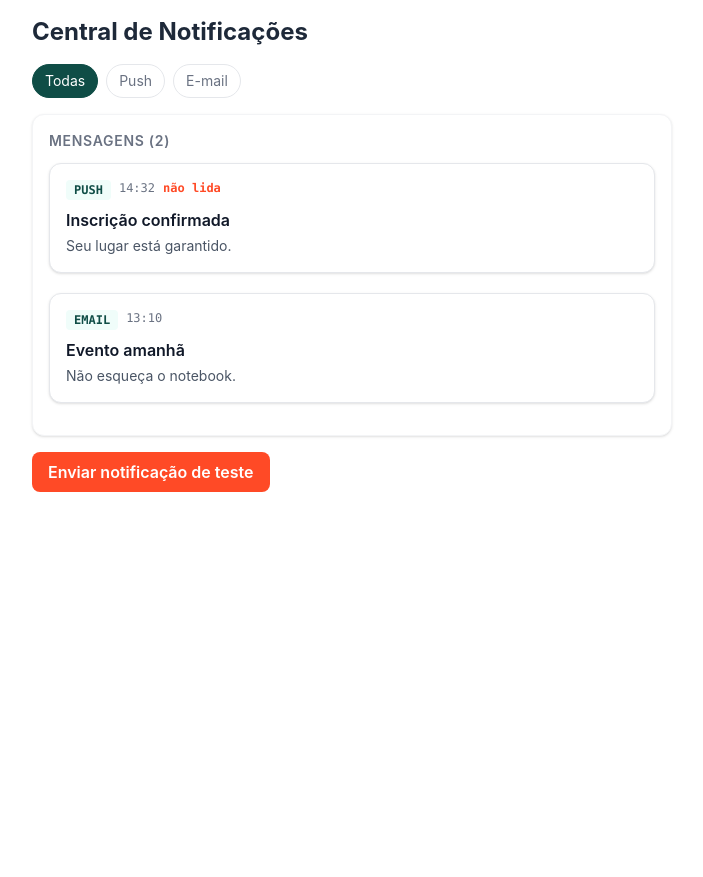
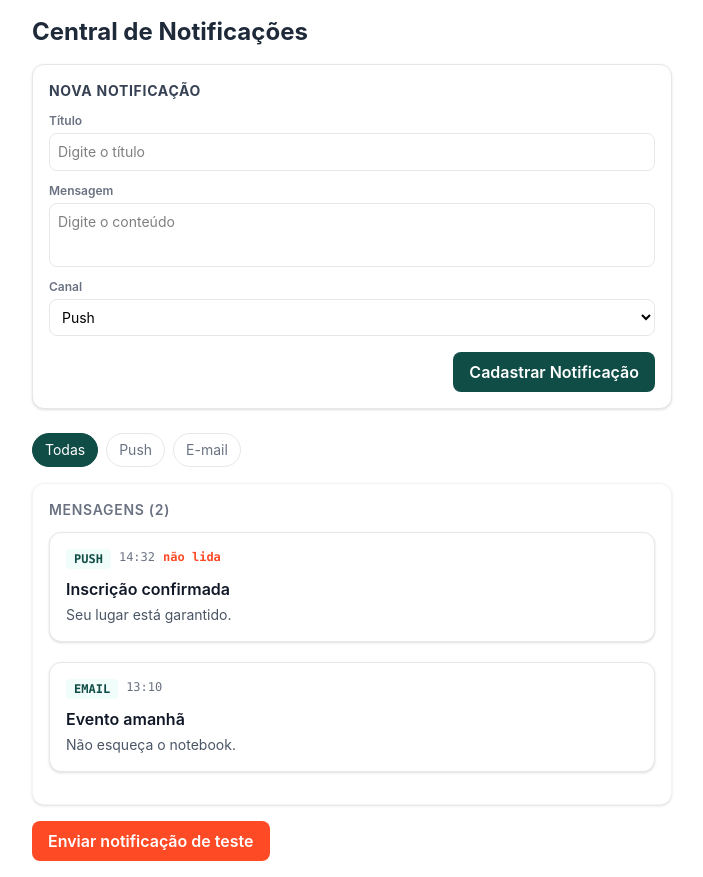
Before and after one commit to Elo-Carvalho-senai/notificacoes-frontend-grupo3, a React (Vite) app: page / in a window 1280 px wide. Shown: the whole page, without its empty margins (288-991 px from the left). Before the commit the page ends 800 px from the top, so only its background shows below. Built offline with nearby package versions, Linux system fonts and the light colour scheme; the HTML template or start-up script is replaced by a standard one.

Commit message:
feat: adiciona formulario controlado e composicao de componentes no Encontro 7

```diff
--- a/src/App.jsx
+++ b/src/App.jsx
@@ -4,11 +4,86 @@ import NotificationList from "./components/NotificationList";
 import NotificationCard from "./components/NotificationCard";
 import Button from "./components/Button";
 
+// Componente do Formulário Controlado (Parte 4) inserido no mesmo arquivo para ficar 100% completo
+function NotificationForm({ onAdicionar }) {
+  const [titulo, setTitulo] = useState("");
+  const [texto, setTexto] = useState("");
+  const [canal, setCanal] = useState("PUSH");
+
+  function handleSubmit(e) {
+    e.preventDefault();
+
+    // Impede o envio se os campos estiverem em branco
+    if (!titulo.trim() || !texto.trim()) {
+      alert("Por favor, preencha o título e a mensagem!");
+      return;
+    }
+
+    const novaNotificacao = {
+      id: Date.now(),
+      canal,
+      hora: new Date().toLocaleTimeString("pt-BR", { hour: "2-digit", minute: "2-digit" }),
+      titulo,
+      texto,
+      lida: false,
+    };
+
+    // Elevação de estado: envia a nova notificação para o componente pai (App)
+    onAdicionar(novaNotificacao);
+
+    // Limpa os campos após o envio
+    setTitulo("");
+    setTexto("");
+    setCanal("PUSH");
+  }
+
+  return (
+    <form onSubmit={handleSubmit} className="bg-white border border-gray-200 rounded-xl p-4 mb-6 shadow-sm flex flex-col gap-3">
+      <h2 className="text-sm font-bold text-gray-700 uppercase tracking-wider">Nova Notificação</h2>
+
+      <div className="flex flex-col gap-1">
+        <label className="text-xs font-semibold text-gray-500">Título</label>
+        <input
+          type="text"
+          value={titulo}
+          onChange={(e) => setTitulo(e.target.value)}
+          placeholder="Digite o título"
+          className="border border-gray-200 rounded-lg p-2 text-sm focus:outline-marca"
+        />
+      </div>
+
+      <div className="flex flex-col gap-1">
+        <label className="text-xs font-semibold text-gray-500">Mensagem</label>
+        <textarea
+          value={texto}
+          onChange={(e) => setTexto(e.target.value)}
+          placeholder="Digite o conteúdo"
+          className="border border-gray-200 rounded-lg p-2 text-sm focus:outline-marca resize-none h-16"
+        />
+      </div>
+
+      <div className="flex flex-col gap-1">
+        <label className="text-xs font-semibold text-gray-500">Canal</label>
+        <select
+          value={canal}
+          onChange={(e) => setCanal(e.target.value)}
+          className="border border-gray-200 rounded-lg p-2 text-sm bg-white focus:outline-marca"
+        >
+          <option value="PUSH">Push</option>
+          <option value="EMAIL">E-mail</option>
+        </select>
+      </div>
+
+      <div className="flex justify-end mt-1">
+        <Button variant="primario">Cadastrar Notificação</Button>
+      </div>
+    </form>
+  );
+}
+
+// Componente Principal
 export default function App() {
-  // Estado do filtro selecionado
   const [filtro, setFiltro] = useState("todas");
-
-  // Parte 3: A lista de notificações como um estado real do React
   const [notificacoes, setNotificacoes] = useState([
     {
       id: 1,
@@ -28,9 +103,13 @@ export default function App() {
     },
   ]);
 
-  // Parte 3: Função correta que cria um array NOVO sem usar .push()
+  // Função utilizada para o botão de teste e também pelo formulário real
+  const lidarComAdicionar = (nova) => {
+    setNotificacoes((atual) => [nova, ...atual]);
+  };
+
   const adicionarNotificacaoTeste = () => {
-    const nova = {
+    const novaTeste = {
       id: Date.now(),
       canal: "PUSH",
       hora: new Date().toLocaleTimeString("pt-BR", { hour: "2-digit", minute: "2-digit" }),
@@ -38,12 +117,10 @@ export default function App() {
       texto: "Esta notificação foi adicionada usando a função de estado imutável!",
       lida: false,
     };
-
-    // REGRA DE OURO: Usando a função (atual) => [nova, ...atual] recomendado pela folha
-    setNotificacoes((atual) => [nova, ...atual]);
+    lidarComAdicionar(novaTeste);
   };
 
-  // Lógica para filtrar a lista na tela de acordo com o estado do chip selecionado
+  // Filtragem da lista em tempo real baseada no chip ativo
   const notificacoesFiltradas = notificacoes.filter((n) => {
     if (filtro === "todas") return true;
     return n.canal.toLowerCase() === filtro;
@@ -53,17 +130,20 @@ export default function App() {
     <div className="max-w-2xl mx-auto p-4">
       <h1 className="text-2xl font-bold mb-4 text-gray-800">Central de Notificações</h1>
 
-      {/* Componente Extraído (Parte 2) — Barra de Filtros */}
+      {/* Formulário Controlado (Parte 4) */}
+      <NotificationForm onAdicionar={lidarComAdicionar} />
+
+      {/* Barra de Filtros (Parte 2) */}
       <FilterBar filtroAtual={filtro} onMudarFiltro={setFiltro} />
 
-      {/* Componente Extraído (Parte 2) — Casca da lista gerenciando o children */}
+      {/* Lista Baseada em Composição (Parte 2) */}
       <NotificationList count={notificacoesFiltradas.length}>
         {notificacoesFiltradas.map((n) => (
           <NotificationCard key={n.id} {...n} />
         ))}
       </NotificationList>
 
-      {/* Botão chamando a função imutável no clique */}
+      {/* Botão de Teste Adicional */}
       <Button variant="destaque" onClick={adicionarNotificacaoTeste}>
         Enviar notificação de teste
       </Button>
--- /dev/null
+++ b/src/components/NotificationForm.jsx
@@ -0,0 +1,87 @@
+import { useState } from "react";
+import Button from "./Button";
+
+function NotificationForm({ onAdicionar }) {
+    // Estados controlados para cada campo do formulário
+    const [titulo, setTitulo] = useState("");
+    const [texto, setTexto] = useState("");
+    const [canal, setCanal] = useState("PUSH");
+
+    function handleSubmit(e) {
+        // Evita o comportamento padrão do navegador de recarregar a página
+        e.preventDefault();
+
+        // Validação simples: não deixa enviar campos vazios
+        if (!titulo.trim() || !texto.trim()) {
+            alert("Por favor, preencha todos os campos!");
+            return;
+        }
+
+        // Monta o novo objeto de notificação com os dados digitados
+        const novaNotificacao = {
+            id: Date.now(),
+            canal,
+            hora: new Date().toLocaleTimeString("pt-BR", { hour: "2-digit", minute: "2-digit" }),
+            titulo,
+            texto,
+            lida: false,
+        };
+
+        // Envia o dado para o componente pai (App.jsx) salvar no estado geral
+        onAdicionar(novaNotificacao);
+
+        // Limpa os campos do formulário após o envio bem-sucedido
+        setTitulo("");
+        setTexto("");
+        setCanal("PUSH");
+    }
+
+    return (
+        <form onSubmit={handleSubmit} className="bg-white border border-gray-200 rounded-xl p-4 mb-6 shadow-sm flex flex-col gap-3">
+            <h2 className="text-md font-bold text-gray-700">Nova Notificação Real</h2>
+
+            {/* Campo de Título */}
+            <div className="flex flex-col gap-1">
+                <label className="text-xs font-semibold text-gray-500">Título</label>
+                <input
+                    type="text"
+                    value={titulo}
+                    onChange={(e) => setTitulo(e.target.value)}
+                    placeholder="Digite o título da mensagem"
+                    className="border border-gray-200 rounded-lg p-2 text-sm focus:outline-marca"
+                />
+            </div>
+
+            {/* Campo de Mensagem */}
+            <div className="flex flex-col gap-1">
+                <label className="text-xs font-semibold text-gray-500">Mensagem</label>
+                <textarea
+                    value={texto}
+                    onChange={(e) => setTexto(e.target.value)}
+                    placeholder="Digite o conteúdo do texto"
+                    className="border border-gray-200 rounded-lg p-2 text-sm focus:outline-marca resize-none h-20"
+                />
+            </div>
+
+            {/* Seleção de Canal */}
+            <div className="flex flex-col gap-1">
+                <label className="text-xs font-semibold text-gray-500">Canal de Envio</label>
+                <select
+                    value={canal}
+                    onChange={(e) => setCanal(e.target.value)}
+                    className="border border-gray-200 rounded-lg p-2 text-sm focus:outline-marca bg-white"
+                >
+                    <option value="PUSH">Push (Sinal de Alerta)</option>
+                    <option value="EMAIL">E-mail</option>
+                </select>
+            </div>
+
+            {/* Botão de Envio do próprio Design System */}
+            <div className="mt-2 flex justify-end">
+                <Button variant="primario">Cadastrar Notificação</Button>
+            </div>
+        </form>
+    );
+}
+
+export default NotificationForm;
```
